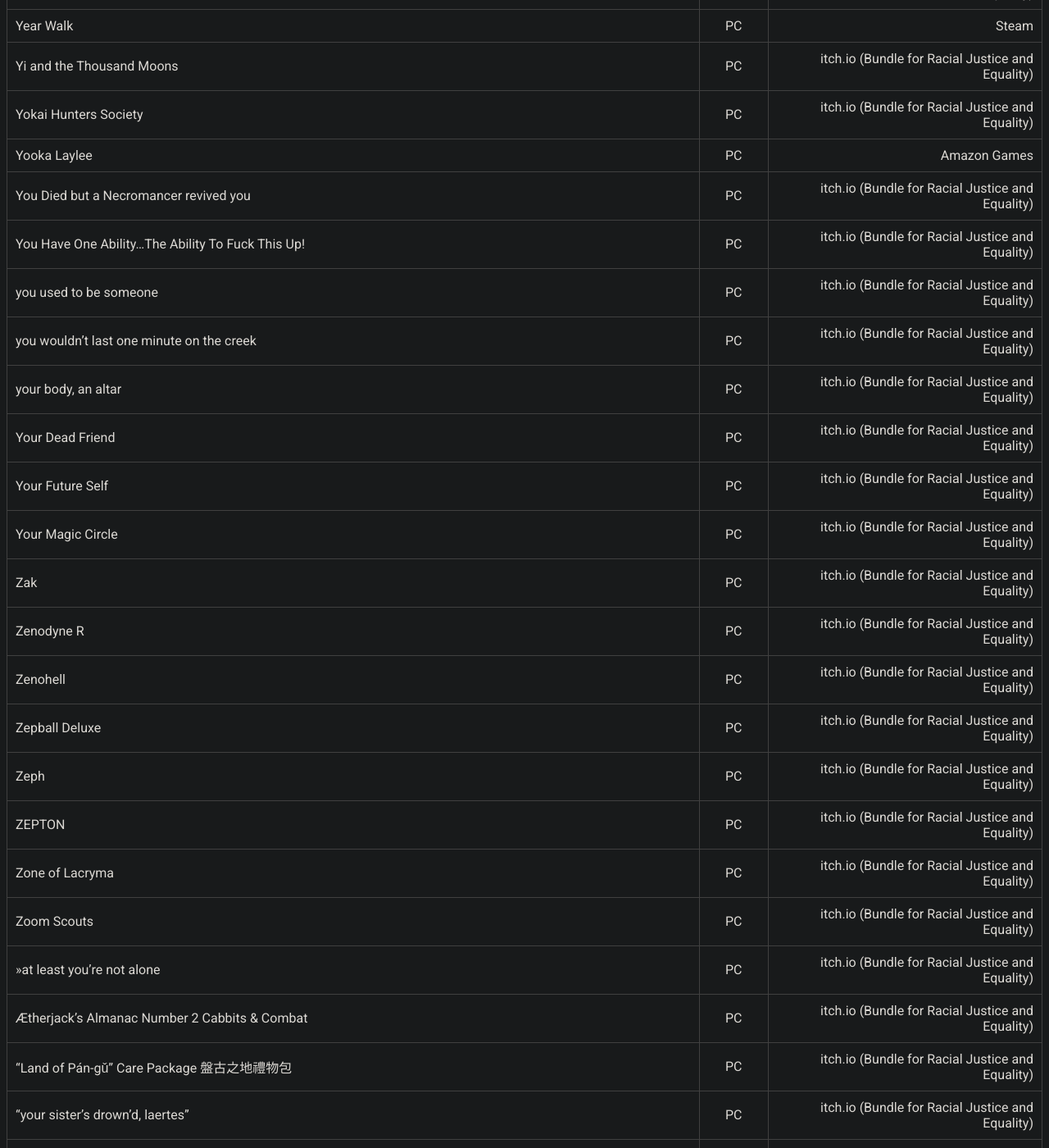
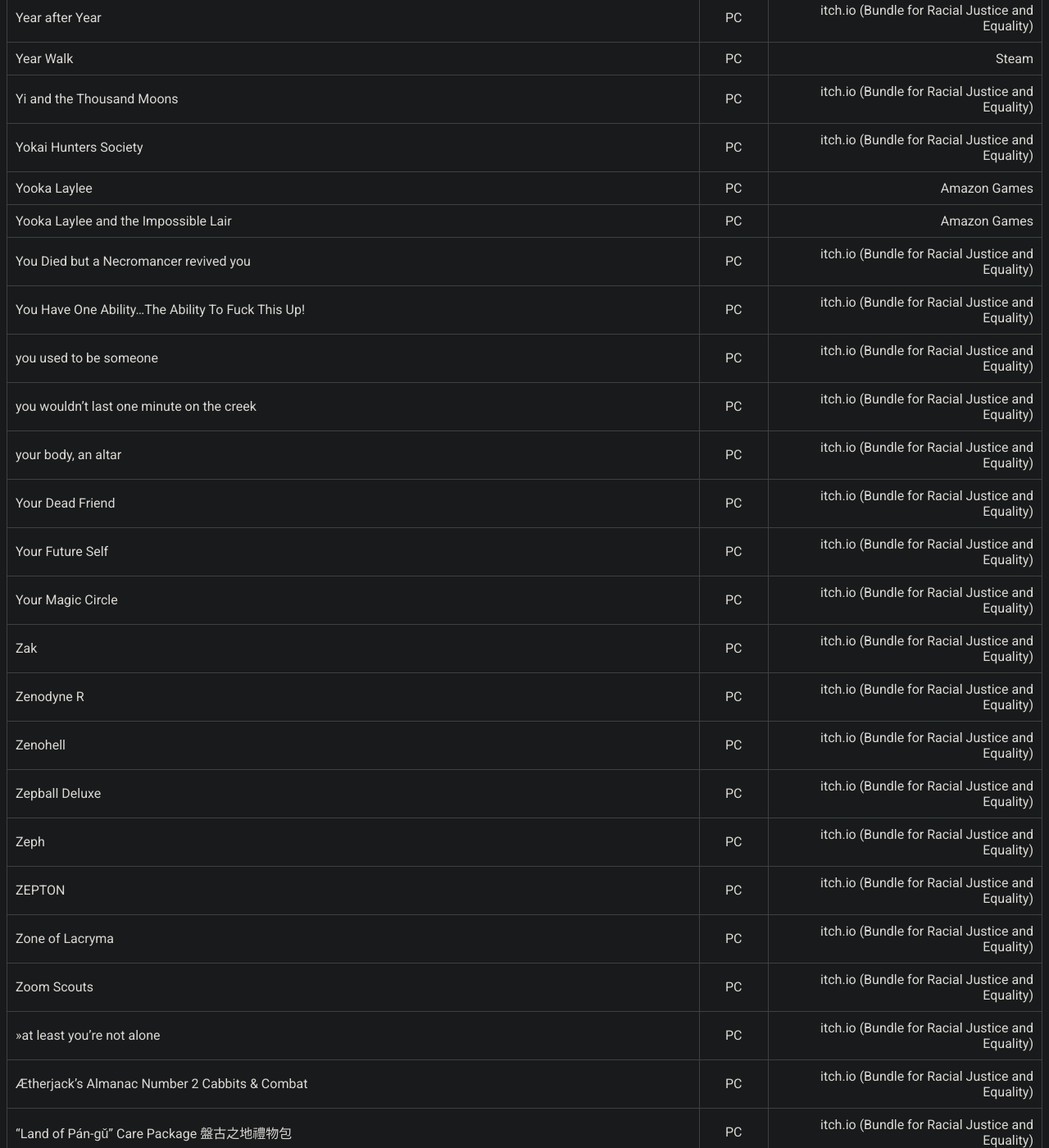
Before and after one commit to bfroggio/game-collection, a Jekyll site: the page built from index.md, in a window 1280 px wide and 1400 px high, scrolled down 114572 px. Shown: the whole window at 82% size. Built offline with Jekyll 4.4.1, drawn with Linux system fonts in a browser that asks for light colours; nearby versions of some CDN libraries; some of the changed text lies outside the part shown.

Commit message:
Free games for the day

```diff
--- a/index.md
+++ b/index.md
@@ -332,6 +332,7 @@ I have [Xbox Game Pass Ultimate](https://www.xbox.com/en-US/xbox-game-pass) in a
 |Chronicles of The Spacejammer, Vol 1: 36 Spacejamming Backgrounds for Troika!|PC|itch.io (Bundle for Racial Justice and Equality)|
 |Cinco Paus|PC|itch.io (Bundle for Racial Justice and Equality)|
 |Circa Infinity|PC|itch.io (Bundle for Racial Justice and Equality)|
+|Cities: Skylines|PC|Epic|
 |City - Game Tileset|PC|itch.io (Bundle for Racial Justice and Equality)|
 |Clam Man|PC|itch.io (Bundle for Racial Justice and Equality)|
 |Clash of Coins|PC|itch.io (Bundle for Racial Justice and Equality)|
@@ -1997,6 +1998,7 @@ I have [Xbox Game Pass Ultimate](https://www.xbox.com/en-US/xbox-game-pass) in a
 |Year after Year|PC|itch.io (Bundle for Racial Justice and Equality)|
 |Yi and the Thousand Moons|PC|itch.io (Bundle for Racial Justice and Equality)|
 |Yokai Hunters Society|PC|itch.io (Bundle for Racial Justice and Equality)|
+|Yooka Laylee and the Impossible Lair|PC|Amazon Games|
 |Yooka Laylee|PC|Amazon Games|
 |You Died but a Necromancer revived you|PC|itch.io (Bundle for Racial Justice and Equality)|
 |You Have One Ability...The Ability To Fuck This Up!|PC|itch.io (Bundle for Racial Justice and Equality)|
```
